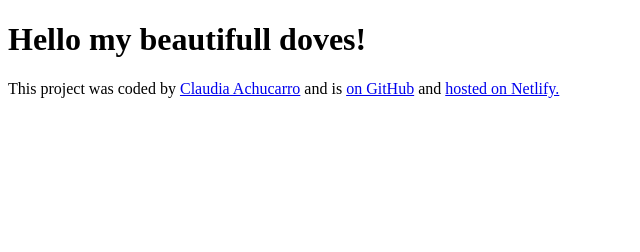
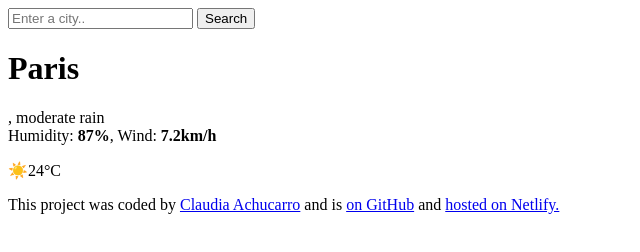
Before and after one commit to achucarrob/weather-channel, a plain HTML site: page index.html in a window 1280 px wide. Shown: the whole page, without its empty margins (0-640 px from the left). Drawn offline with Linux system fonts and the light colour scheme.

Commit message:
added html structure

```diff
--- a/index.html
+++ b/index.html
@@ -4,9 +4,47 @@
     <meta charset="UTF-8" />
     <meta name="viewport" content="width=device-width, initial-scale=1.0" />
     <title>Weather Chanel</title>
+    <link rel="preconnect" href="https://fonts.googleapis.com" />
+    <link rel="preconnect" href="https://fonts.gstatic.com" crossorigin />
+    <link
+      href="https://fonts.googleapis.com/css2?family=Roboto:ital,wght@0,100;0,400;0,500;0,700;0,900;1,100;1,300;1,400;1,500;1,700;1,900&display=swap"
+      rel="stylesheet"
+    />
+    <link rel="stylesheet" href="src/styles.css" />
   </head>
   <body>
-    <h1>Hello my beautifull doves!</h1>
+    <div class="weather-app">
+      <header>
+        <!-- search form -->
+        <form id="search-form">
+          <input
+            type="search"
+            placeholder="Enter a city.."
+            required
+            class="search-input"
+            id="search-input"
+          />
+          <input type="submit" value="Search" class="search-button" />
+        </form>
+        <!-- search form -->
+      </header>
+      <main>
+        <div class="current-weather">
+          <div>
+            <h1 class="current-city" id="current-city">Paris</h1>
+            <p class="current-details">
+              <span id="current-date"></span>, moderate rain <br />
+              Humidity: <strong>87%</strong>, Wind: <strong>7.2km/h</strong>
+            </p>
+          </div>
+          <div class="current-temperature">
+            <span class="current-temperature-icon">☀️</span
+            ><span class="current-temperature-value" id="current-temperature"
+              >24</span
+            ><span class="current-temperature-unit">°C</span>
+          </div>
+        </div>
+      </main>
       <footer>
         <p>
           This project was coded by
@@ -14,7 +52,10 @@
             >Claudia Achucarro</a
           >
           and is
-        <a href="https://github.com/achucarrob/weather-channel" target="_blank">
+          <a
+            href="https://github.com/achucarrob/weather-channel"
+            target="_blank"
+          >
             on GitHub</a
           >
           and
@@ -23,5 +64,7 @@
           >
         </p>
       </footer>
+    </div>
   </body>
+  <script src="src/index.js"></script>
 </html>
```
Lines whose indentation alone changed are shown as unchanged.
